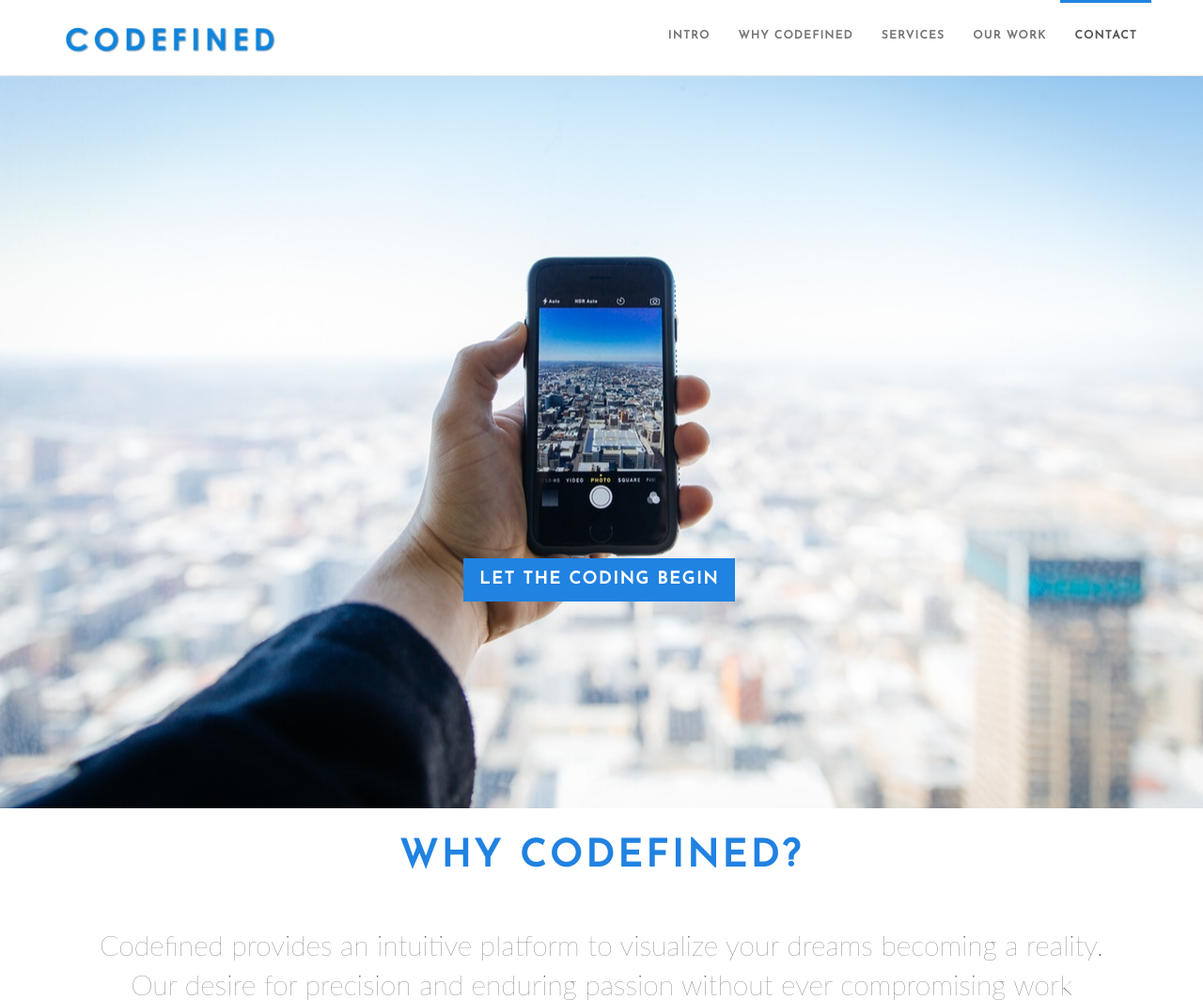
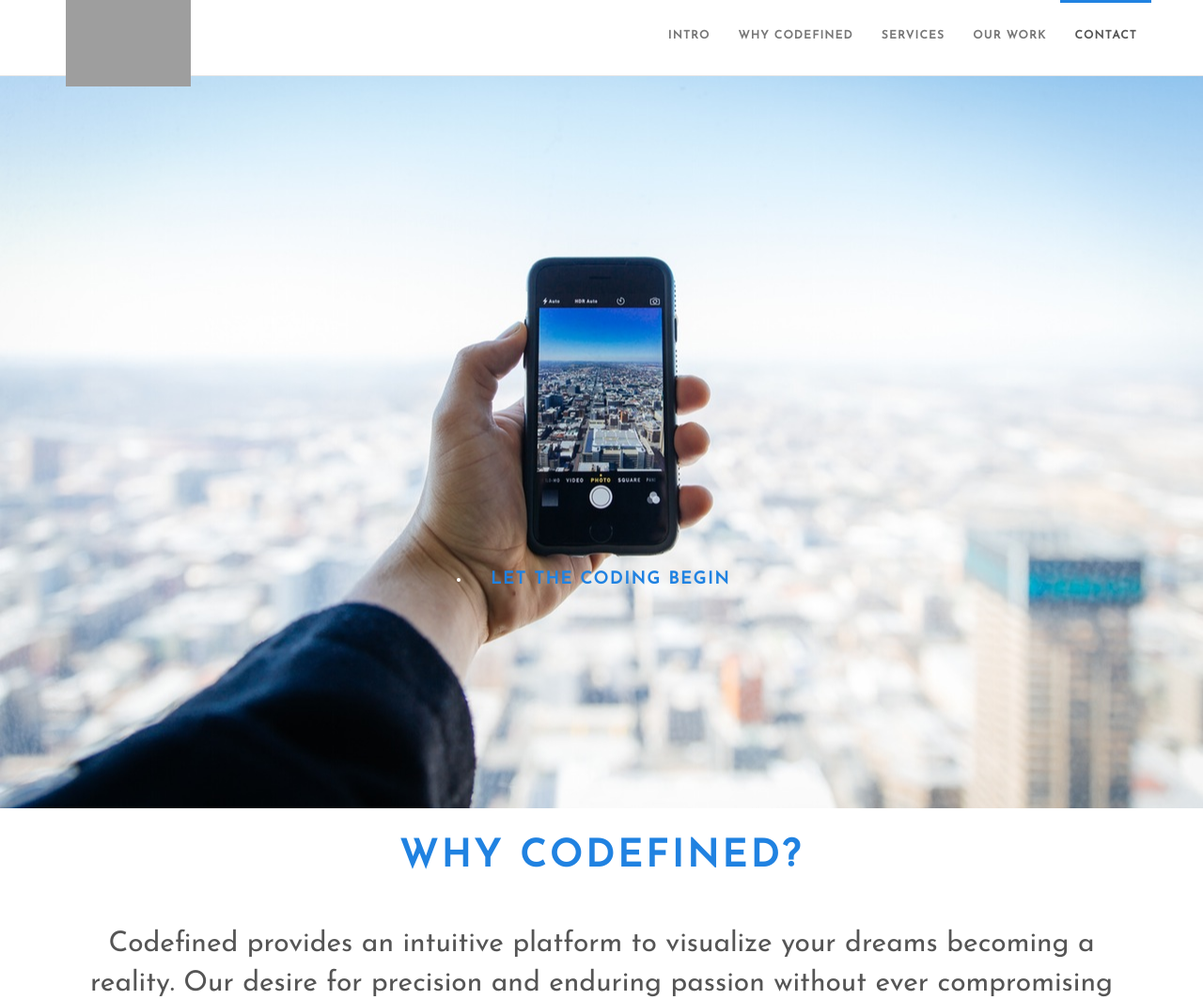
Before and after one commit to amanbriana/codefined, a PHP site: page / in a window 1280 px wide. Shown: the top 1064 px of the page at 94% size. Run offline with PHP 8.4, Linux system fonts and the light colour scheme; some web fonts are replaced; grey boxes are pictures that could not be loaded.

Commit message:
Change from blue to green

```diff
--- a/index.php
+++ b/index.php
@@ -35,18 +35,14 @@
 <!-- Bootstrap and Font Awesome css -->
 <link href="css/font-awesome.css" rel="stylesheet" type="text/css">
 <link href="css/bootstrap.min.css" rel="stylesheet" type="text/css"><!-- owl carousel css -->
-<link href="css/owl.carousel.css" rel="stylesheet" type="text/css">
-<link href="css/owl.theme.css" rel="stylesheet" type="text/css"><!-- Theme stylesheet -->
 <link href="css/style.default.css" rel="stylesheet" id="theme-stylesheet" type="text/css">
 <!-- Custom stylesheet - for your changes -->
 <link href="css/custom.css" rel="stylesheet" type="text/css"><!-- CSS Animations -->
 <link href="css/sweetalert.css" rel="stylesheet" type="text/css"><!-- CSS Animations -->
 <link href="css/animate.css" rel="stylesheet" type="text/css"><!--contact form -->
-<link href='contactf.css' rel='stylesheet' type='text/css'><!-- Favicon -->
-<link rel="shortcut icon" href="img/head_code2.png"><!-- Mordernizr -->
+<link rel="shortcut icon" href="img/cdlogo.png"><!-- Mordernizr -->
 
-<script src="js/modernizr-2.6.2.min.js" type="text/javascript">
-</script><!-- Responsivity for older IE -->
+<script src="js/modernizr-2.6.2.min.js" type="text/javascript"> </script><!-- Responsivity for older IE -->
 <script src="js/sweetalert.min.js" type="text/javascript"></script>
 <!--[if lt IE 9]>
 	<script src="js/respond.min.js"></script>
@@ -60,10 +56,8 @@
 <div class="navbar navbar-default navbar-fixed-top" role="navigation" id="navbar">
 <div class="container">
   <div class="navbar-header">
-	<button type="button" class="navbar-toggle" data-toggle="collapse" data-target=".navbar-collapse"><span class=
-	"sr-only">Toggle navigation</span></button>
-	<!--  <a class="navbar-brand scrollTo" href="#intro">Landing Page</a> --> <a class="navbar-brand topnav" href=
-	"#"><img style="max-height: 30px; margin-top: -3px;" src="img/logo.png"></a>
+	<button type="button" class="navbar-toggle" data-toggle="collapse" data-target=".navbar-collapse"><span class= "sr-only">Toggle navigation</span></button>
+	<a class="navbar-brand" href= "#"><img style="max-height: 100px; margin-top: -38px;" src="img/cdlogo.png"></a>
   </div>
 
   <div class="navbar-collapse collapse" id="navigation">
@@ -85,15 +79,12 @@
 <!-- *** INTRO IMAGE ***
 	_________________________________________________________ -->
 
-<div id="intro" class="clearfix section">
+<div id="intro" class="section">
   <div class="item">
 	<div class="container">
 	  <div class="row">
 		<h1 data-animate="fadeInDown"><br></h1>
-
-		<ul class="list-inline intro-social-buttons">
-		  <li><a href="#section4" class="btn btn-default btn-lg"><span>let the coding begin</span></a></li>
-		</ul>
+		  <li><a href="#section4" class="btn btn-cd btn-lg">Let the coding begin</a></li>
 	  </div>
 	</div>
   </div>
@@ -183,7 +174,7 @@
 	  <div class="col-md-12">
 		<h2 class="title" data-animate="fadeInUp">Our Work</h2>
 
-		<ul class="owl-carousel testimonials same-height-row" data-animate="fadeInUp">
+		<ul class="carousel testimonials same-height-row" data-animate="fadeInUp">
 		  <li class="item">
 			<div class="testimonial same-height-always">
 			  <div class="text">
@@ -331,7 +322,7 @@
 
                   <div class="row">
                     <div class="form-group col-xs-12">
-                      <button id="submit" type="submit" name="submit" value="Submit" class="btn btn-default btn-lg">Send</button>
+                      <button id="submit" type="submit" name="submit" value="Submit" class="btn btn-cd btn-lg">Send</button>
                     </div>
                   </div>
                 </form>
```
